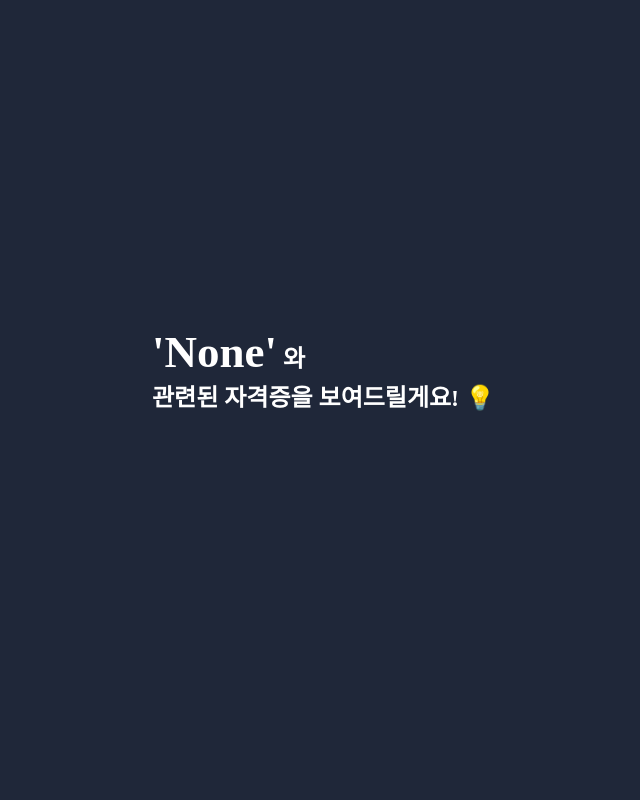
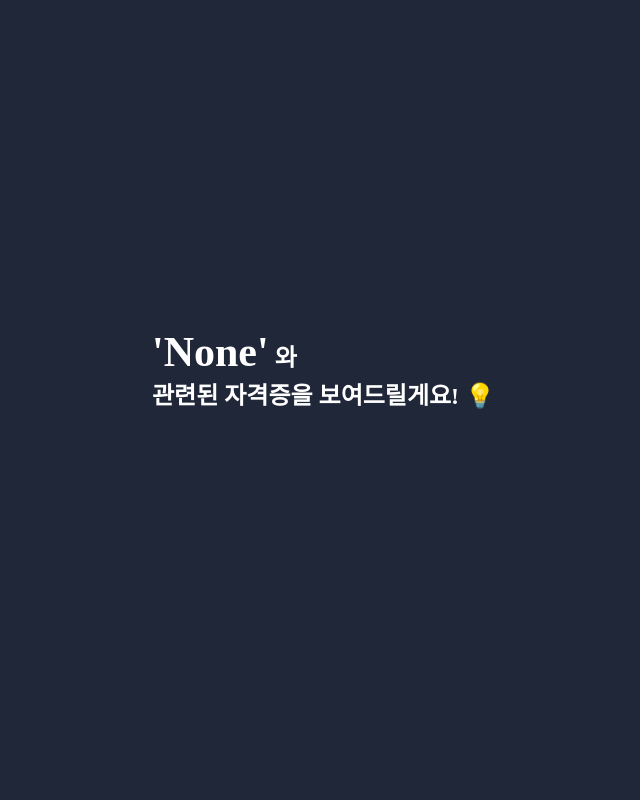
Before and after one commit to ashwon12/myCerti, a Flask app: page /listPage in a window 1280 px wide. Shown: the whole page, without its empty margins (200-840 px from the left). Run offline with Flask 2, Linux system fonts and the light colour scheme; data that the repository does not hold is empty; some libraries are stand-ins or nearby versions.

Commit message:
<modify> 레이아웃 수정

```diff
--- a/templates/listPage.html
+++ b/templates/listPage.html
@@ -2,8 +2,9 @@
 
 <style>
 
-    #wrap {
-        background-color: #1F2739;
+
+    #title_span {
+        font-size: 42px;
     }
 
     .text_container {
@@ -31,7 +32,7 @@
         box-shadow: -1px 2px 4px rgba(0, 0, 0, .25), 1px 1px 3px rgba(0, 0, 0, .1);
         margin-bottom: 8px;
         padding: 15px;
-        width: 80%;
+        width: 90%;
         height: 100px;
         background-color: white;
     }
@@ -52,17 +53,12 @@
         margin-top: 15px;
     }
 
-    #title_span {
-        font-size: 45px;
-    }
-
     .heart_image {
         width: 20px;
         height: 20px;
         float: right;
         margin-left: 5px;
     }
-
 
 </style>
 
@@ -117,7 +113,6 @@
         });
     }
 
-
 </script>
 
 </head>
```
Also changed, not shown: templates/detailPage.html (+1 -6 lines).
